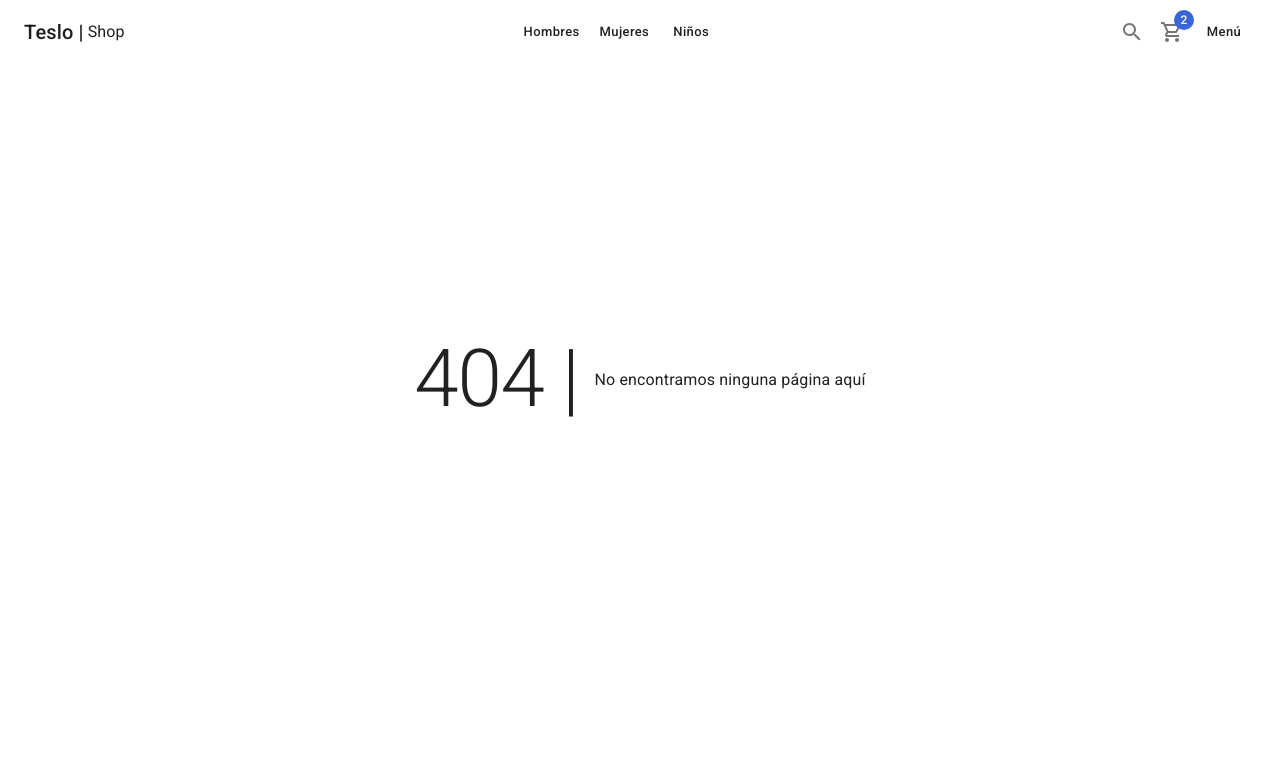
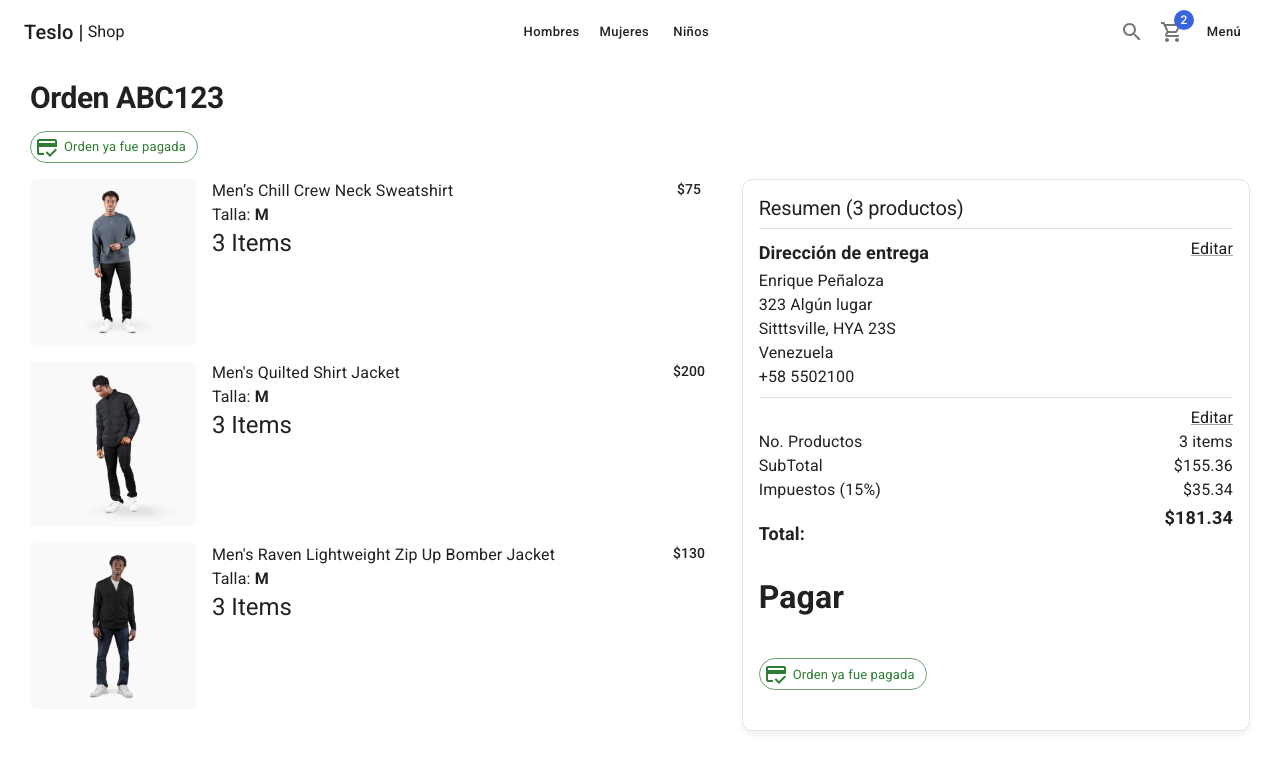
Before and after one commit to mundoenrique/05-next-teslo-shop, a Next.js app: page /orders/1 in a window 1280 px wide. Before the commit this address had no page. Shown: the top 770 px of the page. Built offline with nearby package versions, Linux system fonts and the light colour scheme.

Commit message:
Pantalla de pago

```diff
--- /dev/null
+++ b/pages/orders/[id].tsx
@@ -0,0 +1,73 @@
+import NextLink from 'next/link';
+import { Box, Card, CardContent, Chip, Divider, Grid, Link, Typography } from '@mui/material';
+
+import { ShopLayout } from '../../components/layuots/ShopLayout';
+import { CartList, OrderSummary } from '../../components/cart';
+import { CreditCardOffOutlined, CreditScoreOutlined } from '@mui/icons-material';
+
+const OrderPage = () => {
+  return (
+    <ShopLayout title="Resumen de orden 123456456" pageDescription="Resumen de la orden">
+      <Typography variant="h1" component="h1">
+        Orden ABC123
+      </Typography>
+      {/* <Chip
+        sx={{ my: 2 }}
+        label="pendiente de pago"
+        variant="outlined"
+        color="error"
+        icon={<CreditCardOffOutlined />}
+      /> */}
+      <Chip
+        sx={{ my: 2 }}
+        label="Orden ya fue pagada"
+        variant="outlined"
+        color="success"
+        icon={<CreditScoreOutlined />}
+      />
+      <Grid container>
+        <Grid item xs={12} sm={7}>
+          <CartList />
+        </Grid>
+        <Grid item xs={12} sm={5}>
+          <Card className="summary-card">
+            <CardContent>
+              <Typography variant="h2">Resumen (3 productos)</Typography>
+              <Divider sx={{ my: 1 }} />
+              <Box display="flex" justifyContent="space-between">
+                <Typography variant="subtitle1">Dirección de entrega</Typography>
+                <NextLink href="/checkout/address" passHref>
+                  <Link underline="always">Editar</Link>
+                </NextLink>
+              </Box>
+              <Typography>Enrique Peñaloza</Typography>
+              <Typography>323 Algún lugar</Typography>
+              <Typography>Sitttsville, HYA 23S</Typography>
+              <Typography>Venezuela</Typography>
+              <Typography>+58 5502100</Typography>
+              <Divider sx={{ my: 1 }} />
+              <Box display="flex" justifyContent="end">
+                <NextLink href="/cart" passHref>
+                  <Link underline="always">Editar</Link>
+                </NextLink>
+              </Box>
+              <OrderSummary />
+              <Box sx={{ mt: 3 }}>
+                <h1>Pagar</h1>
+                <Chip
+                  sx={{ my: 2 }}
+                  label="Orden ya fue pagada"
+                  variant="outlined"
+                  color="success"
+                  icon={<CreditScoreOutlined />}
+                />
+              </Box>
+            </CardContent>
+          </Card>
+        </Grid>
+      </Grid>
+    </ShopLayout>
+  );
+};
+
+export default OrderPage;
```
